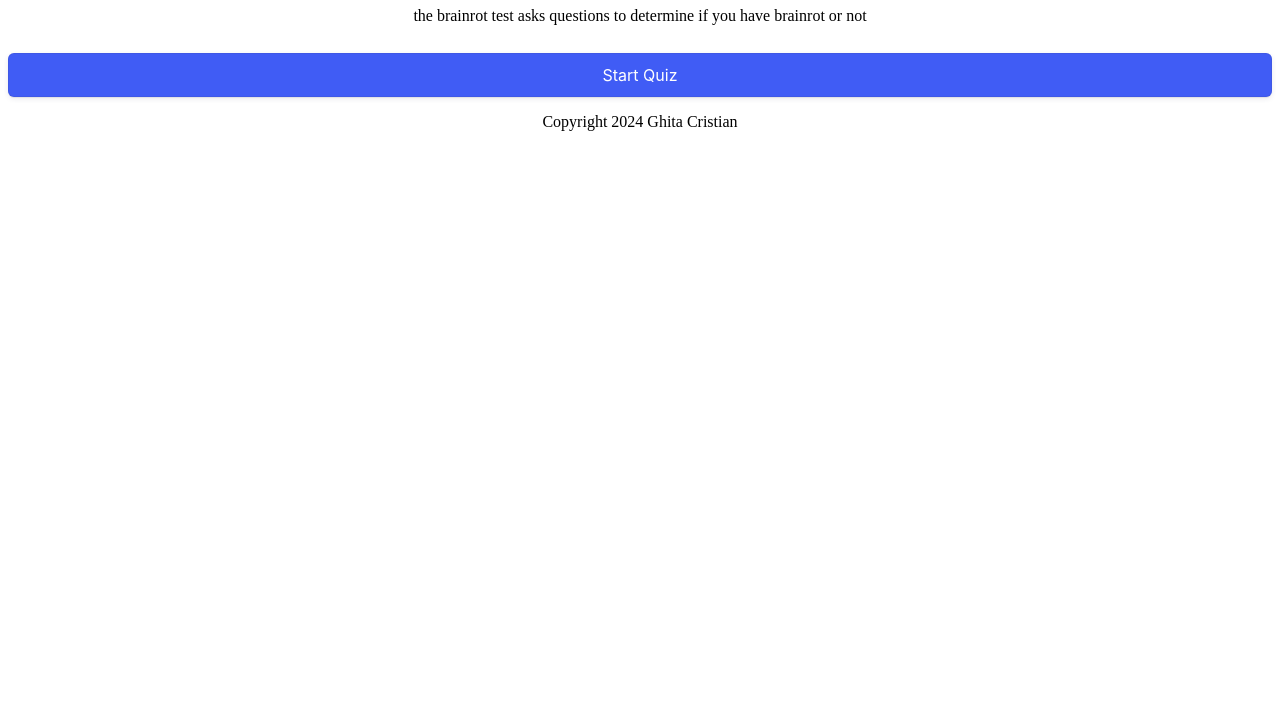
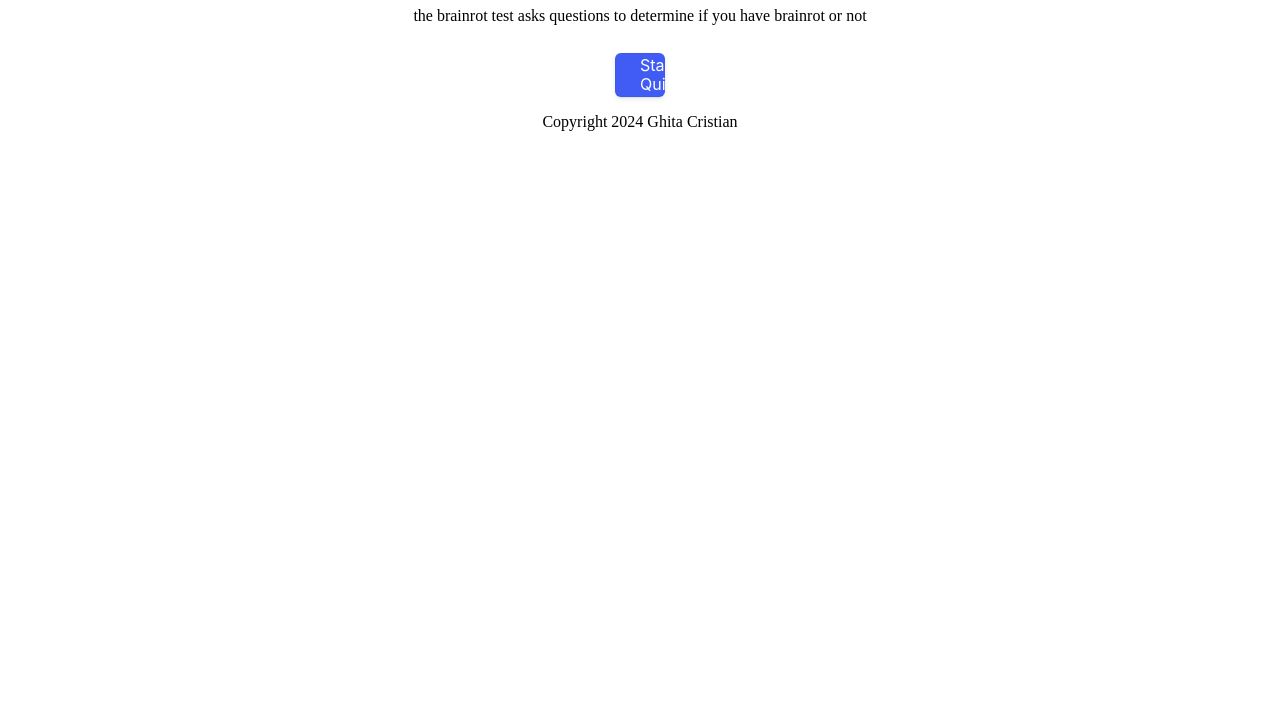
Before and after one commit to Hmmmmtest122/Skibidi-Test, a plain HTML site: page index.html in a window 1280 px wide. Shown: the part 73-800 px from the top of the page. Drawn offline with Linux system fonts and the light colour scheme.

Commit message:
modified button

```diff
--- a/style.css
+++ b/style.css
@@ -32,7 +32,7 @@ body {
   user-select: none;
   -webkit-user-select: none;
   touch-action: manipulation;
-  width: 100%;
+  width: 45px;
 }
 
 #start:disabled {
```
